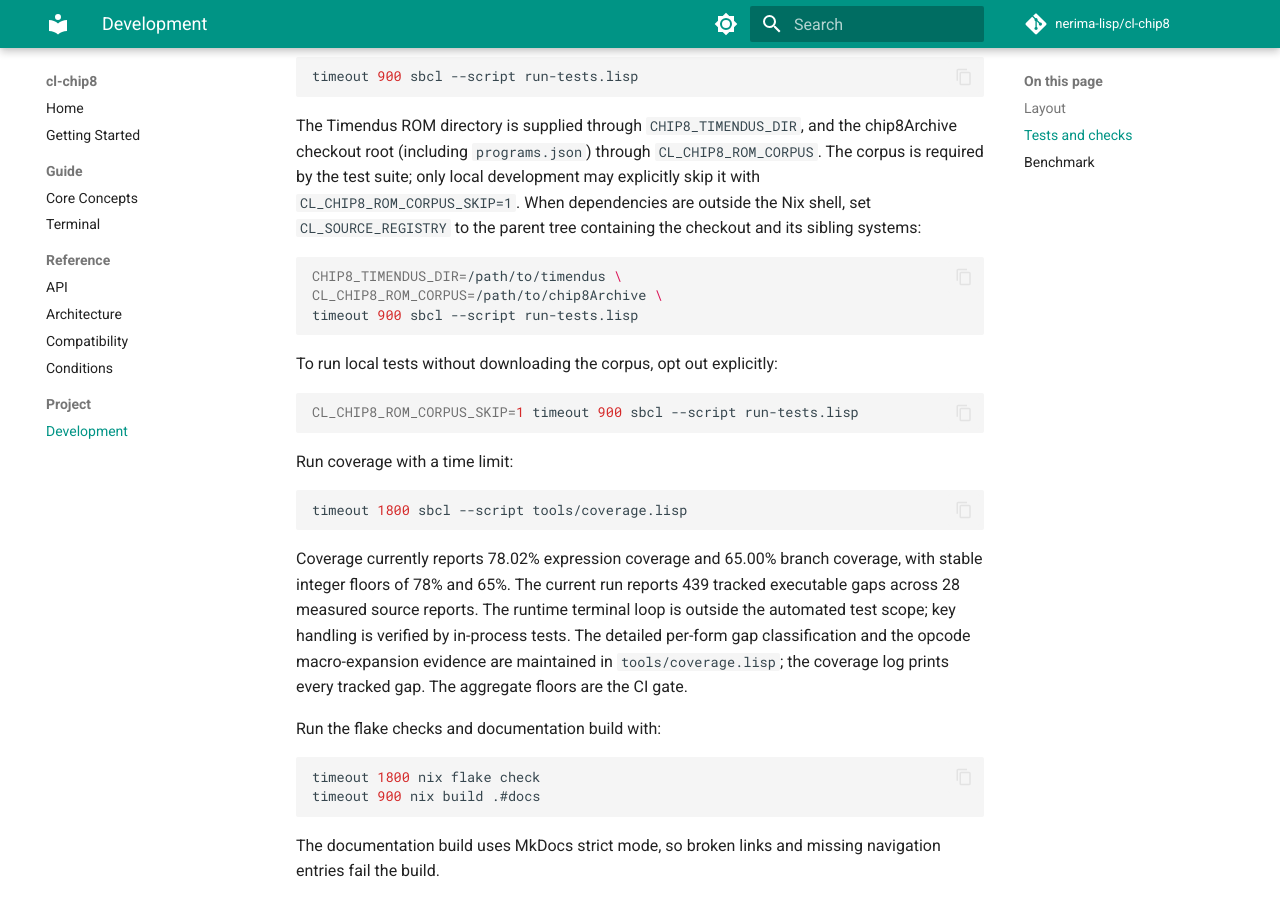
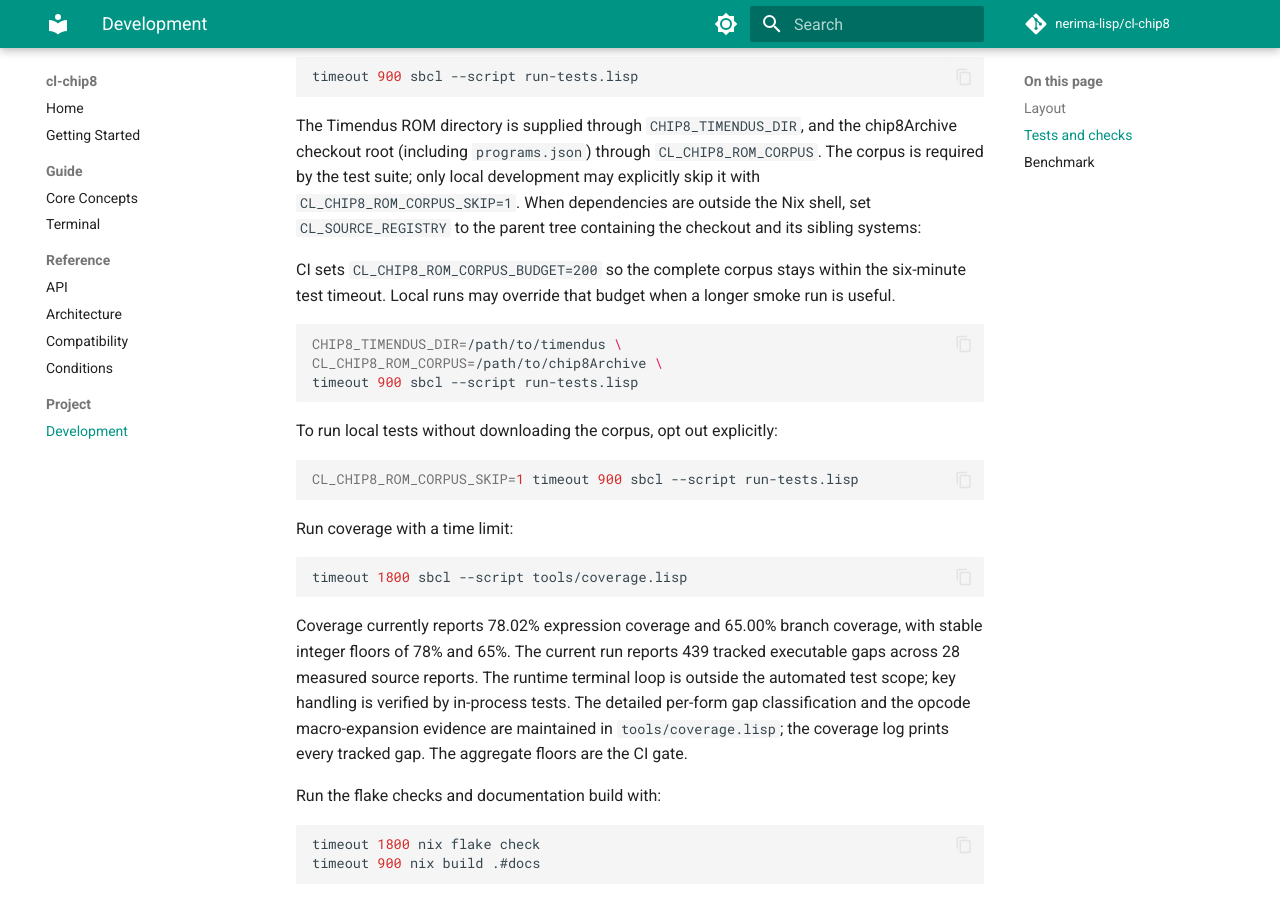
Before and after one commit to nerima-lisp/cl-chip8, an MkDocs documentation site: the page built from docs/src/project/development.md, in a window 1280 px wide and 900 px high, scrolled down 591 px. Built offline with MkDocs 1.6.1 and Material for MkDocs 9.7.7, drawn with Linux system fonts in a browser that asks for light colours; comment, search, counter and statistics services are not loaded.

Commit message:
ci: bound corpus smoke-test budget

````diff
--- a/docs/src/project/development.md
+++ b/docs/src/project/development.md
@@ -27,6 +27,10 @@ chip8Archive checkout root (including `programs.json`) through
 development may explicitly skip it with `CL_CHIP8_ROM_CORPUS_SKIP=1`. When
 dependencies are outside the Nix shell, set `CL_SOURCE_REGISTRY` to the parent
 tree containing the checkout and its sibling systems:
+
+CI sets `CL_CHIP8_ROM_CORPUS_BUDGET=200` so the complete corpus stays within
+the six-minute test timeout. Local runs may override that budget when a longer
+smoke run is useful.
 
 ```sh
 CHIP8_TIMENDUS_DIR=/path/to/timendus \
````
Also changed, not shown: 1 other file.
